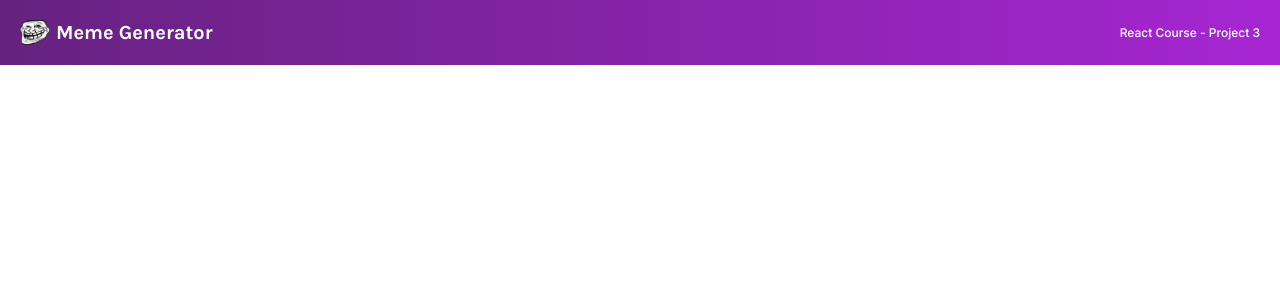
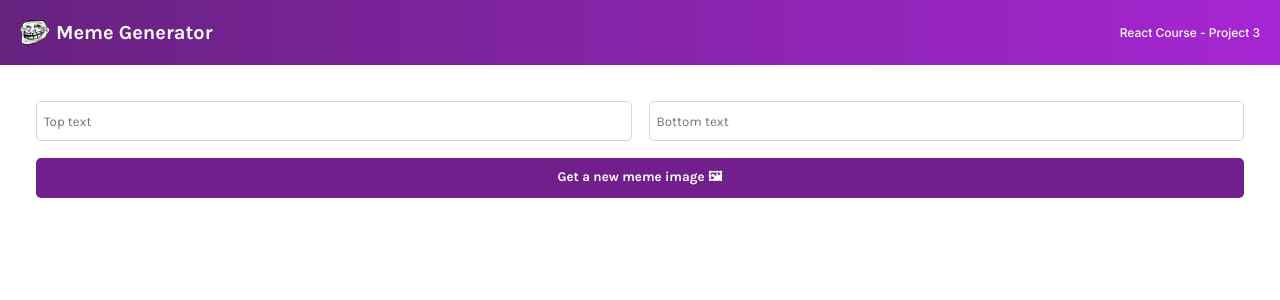
Before and after one commit to gosikxo/meme-generator-tutorial, a React (Create React App) app: page / in a window 1280 px wide. Shown: the top 300 px of the page. Built offline with nearby package versions, Linux system fonts and the light colour scheme; the HTML template or start-up script is replaced by a standard one.

Commit message:
Create Meme component and style it

```diff
--- a/src/App.js
+++ b/src/App.js
@@ -1,9 +1,11 @@
 import { Header } from "./components/Header";
+import { Meme } from "./components/Meme";
 
 function App () {
   return (
     <div className="App">
       <Header />
+      <Meme />
     </div>
   );
 }
--- /dev/null
+++ b/src/components/Meme.js
@@ -0,0 +1,23 @@
+import React from 'react'
+
+export const Meme = () => {
+    return (
+        <main>
+            <form className='form'>
+                <input
+                    className='form-inputs'
+                    type="text"
+                    placeholder='Top text'
+                />
+                <input
+                    className='form-inputs'
+                    type="text"
+                    placeholder='Bottom text'
+                />
+                <button className='button'>
+                    Get a new meme image 🖼
+                </button>
+            </form>
+        </main>
+    )
+}
--- a/src/index.css
+++ b/src/index.css
@@ -5,6 +5,10 @@
 body {
   font-family: "Karla", sans-serif;
   margin: 0;
+}
+
+main {
+  padding: 36px;
 }
 
 .header {
@@ -31,3 +35,28 @@
   font-weight: 500;
   font-size: .75rem;
 }
+
+.form {
+  display: grid;
+  grid-template: 40px 40px / 1fr 1fr;
+  gap: 17px;
+}
+
+.form-inputs {
+  font-family: "Karla", sans-serif;
+  border-radius: 5px;
+  border: 1px solid #D5D4D8;
+  text-indent: 5px;
+}
+
+
+.button {
+  grid-column: 1 / -1;
+  font-family: "Karla", sans-serif;
+  font-weight: bold;
+  border-radius: 5px;
+  background-color: rgba(113, 31, 141, 1);
+  color: white;
+  border: none;
+  cursor: pointer;
+}
```
